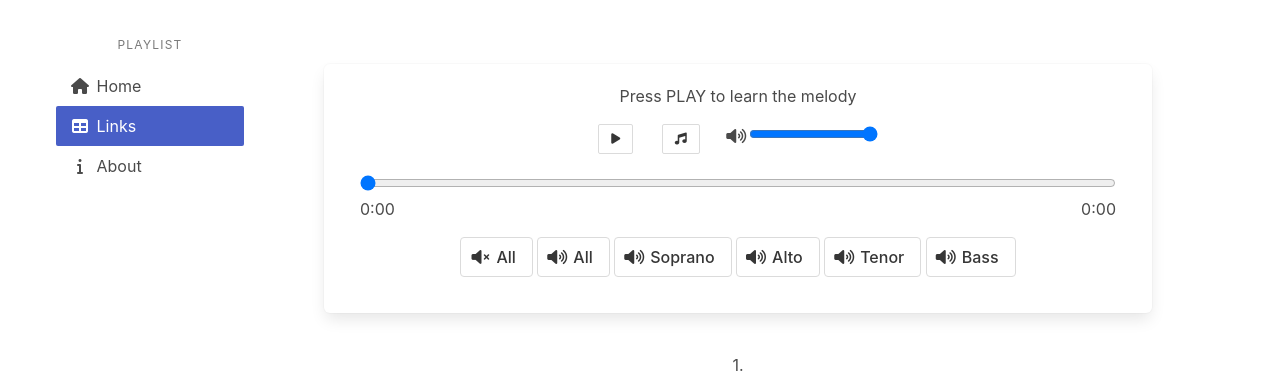
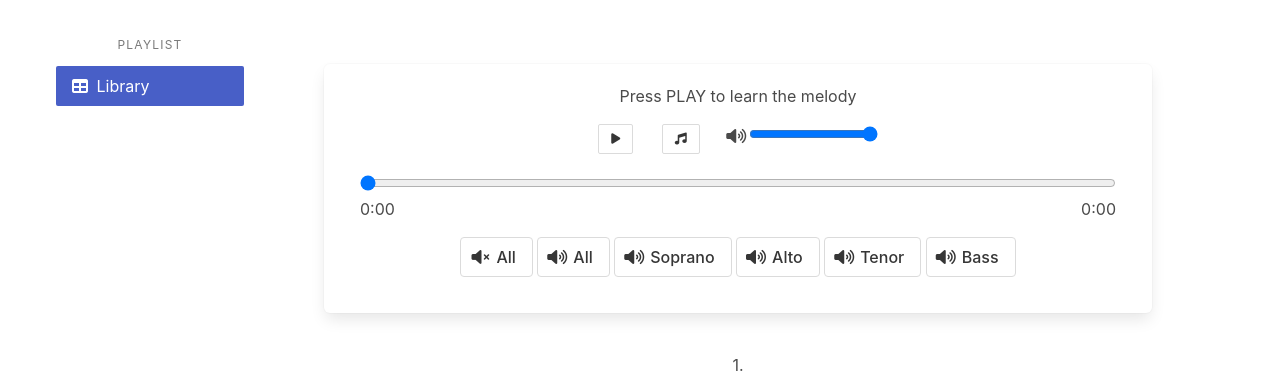
Before and after one commit to Toteya/ehanganomawi, a Flask app: template web_app/templates/songs.html in a window 1280 px wide. Shown: the part 134-509 px from the top of the page. Run offline with Flask 3, Linux system fonts and the light colour scheme; the template is opened without the code that fills it, so the values that code supplies are empty; some libraries are stand-ins or nearby versions.

Commit message:
added song property to tag attribute to allow it to be acced by th JS; minor cosmetic changes"

```diff
--- a/web_app/templates/songs.html
+++ b/web_app/templates/songs.html
@@ -23,20 +23,20 @@
           <input type="checkbox" id="menu-toggle" class="navbar-burger is-hidden">
           <div class="nav-right nav-menu">
             <a class="nav-item is-tab is-hidden-tablet">
-              <span class="icon"><i class="fa fa-home"></i></span> Home
+              <span class="icon"><i class="fas fa-home"></i></span> Home
             </a>
             <a class="nav-item is-tab is-hidden-tablet">
-              <span class="icon"><i class="fa fa-table"></i></span> Library
+              <span class="icon"><i class="fas fa-table"></i></span> Library
             </a>
             <a class="nav-item is-tab is-hidden-tablet">
-              <span class="icon"><i class="fa fa-info"></i></span> About
+              <span class="icon"><i class="fas fa-info"></i></span> About
             </a>
 
             <a class="nav-item is-tab is-active">
-              <span class="icon"><i class="fa fa-user"></i></span>
+              <span class="icon"><i class="fas fa-user"></i></span>
             </a>
             <a class="nav-item is-tab">
-              <span class="icon"><i class="fa fa-sign-out"></i></span>
+              <span class="icon"><i class="fas fa-sign-out"></i></span>
             </a>
           </div>
         </div>
@@ -50,31 +50,31 @@
             <!-- list of Songs -->
             {% for song in songs %}
               <li>
-                <a href="#" class="">
+                <a href="#" class="song" data-id="{{ song.id }}">
                   <span class="icon is-small"><i class="fa fa-music"></i></span>
                   {{ song.title }}
                 </a>
               </li>
             {% endfor %}
-            <li>
+            <!-- <li>
               <a href="#" class="">
-                <span class="icon"><i class="fa fa-home"></i></span>
+                <span class="icon"><i class="fas fa-home"></i></span>
                 Home
               </a>
-            </li>
+            </li> -->
             <li>
               <a href="#" class="is-active">
-                <span class="icon"><i class="fa fa-table"></i></span>
-                Links
+                <span class="icon"><i class="fas fa-table"></i></span>
+                Library
               </a>
 
             </li>
-            <li>
+            <!-- <li>
               <a href="#" class="">
-                <span class="icon"><i class="fa fa-info"></i></span>
+                <span class="icon"><i class="fas fa-info"></i></span>
                 About
               </a>
-            </li>
+            </li> -->
           </ul>
         </aside>
 
@@ -212,4 +212,5 @@
 
   {% block scripts %}
     <script type="module" src="{{ url_for('static', filename='scripts/audio_mixer.js') }}"></script>
+    <script type="module" src="{{ url_for('static', filename='scripts/requests.js') }}"></script>
   {% endblock %}
```
